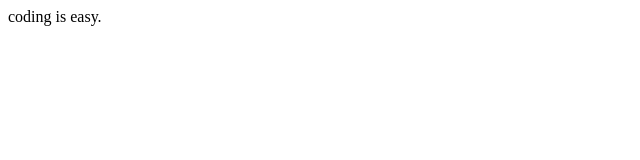
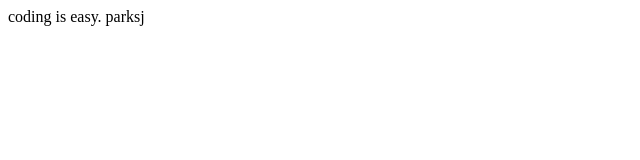
Before and after one commit to ParkSeokJae/molla4455_github, a plain HTML site: page index.html in a window 1280 px wide. Shown: the full height of the page, 0-640 px from the left. Drawn offline with Linux system fonts and the light colour scheme.

Commit message:
add nickname

```diff
--- a/index.html
+++ b/index.html
@@ -1,5 +1,5 @@
 <html>
 <body>
-coding is easy.
+coding is easy. parksj
 </body>
 </html>
```
